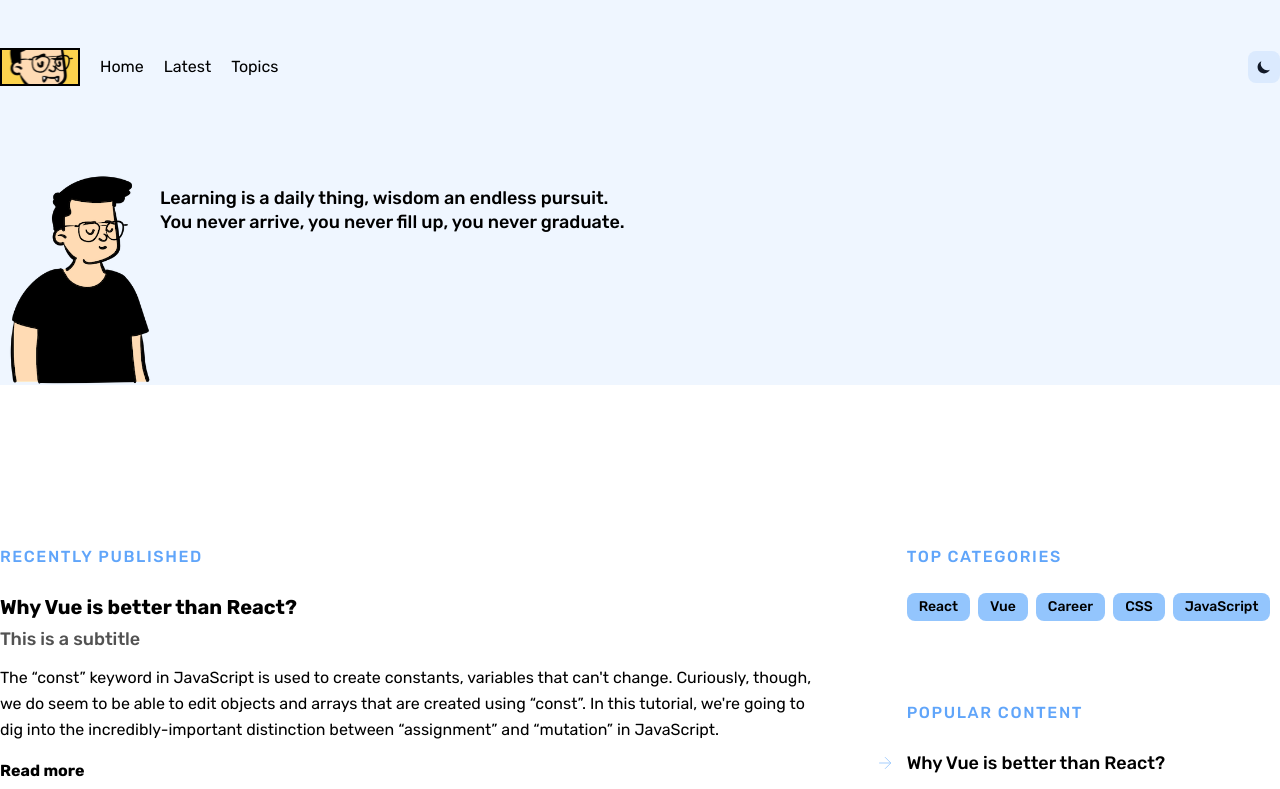
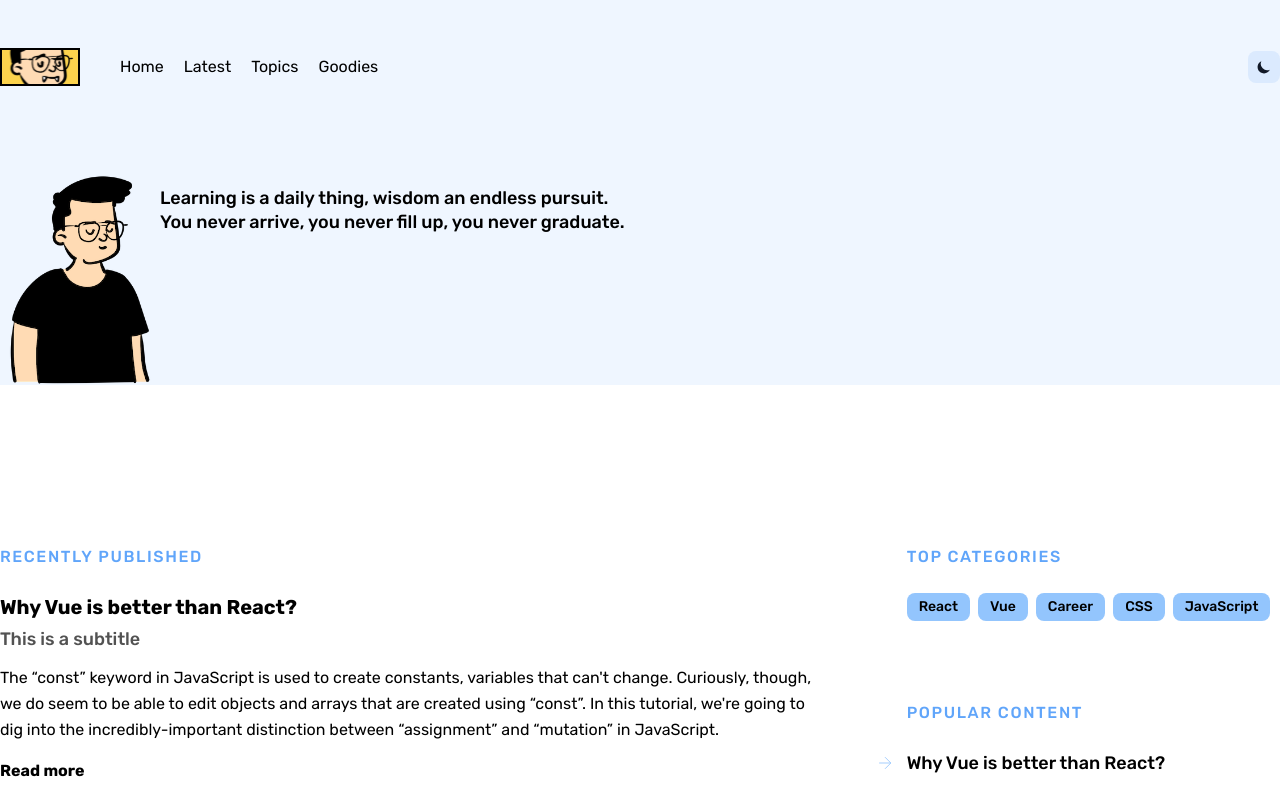
Before and after one commit to smylmrz/personal-blog-react, a React (Vite) app: page / in a window 1280 px wide. Shown: the top 789 px of the page. Built offline with nearby package versions, Linux system fonts and the light colour scheme.

Commit message:
minor fixes

```diff
--- a/src/components/Navigation.tsx
+++ b/src/components/Navigation.tsx
@@ -23,7 +23,12 @@ function Navigation() {
         },
         {
             name: "Topics",
+            slug: "topics",
             links: categories
+        },
+        {
+            name: "Goodies",
+            slug: "goodies"
         }
     ]
 
@@ -31,7 +36,7 @@ function Navigation() {
 
     return (
         <div className="px-5 lg:px-0 flex items-center justify-between">
-            <div className="flex items-center gap-5">
+            <div className="flex items-center space-x-10">
                 <div>
                     <Link to="/">
                         <img className="border-2 border-black w-20" src="/logo.svg" alt=""/>
@@ -39,7 +44,7 @@ function Navigation() {
                 </div>
                 <ul className="hidden lg:flex gap-5">
                     {links.map(link => (
-                        <li key={link.name}>
+                        <li key={link.slug}>
                             <NavLink to={link.slug ?? "/"}>
                                 {link.name}
                             </NavLink>
@@ -75,7 +80,7 @@ function Navigation() {
                                 {link.name}
                             </NavLink>
                             {link.links?.length && <ul className="space-y-2 pt-2 pl-5">
-                                {link.links?.map(link => <li key={link.name}>
+                                {link.links?.map(link => <li key={link.slug}>
                                         <NavLink className="font-medium text-xl" to={link.slug ?? '/'}>
                                             {link.name}
                                         </NavLink>
--- a/src/components/RecentPosts.tsx
+++ b/src/components/RecentPosts.tsx
@@ -9,7 +9,7 @@ function RecentPosts() {
             <Title>Recently Published</Title>
 
             <div className="space-y-16">
-                {posts.map((post) => <Post post={post} key={post.id}/>)}
+                {posts.map((post) => <Post post={post} key={post.slug}/>)}
             </div>
         </div>
     )
--- a/src/components/TopCategories.tsx
+++ b/src/components/TopCategories.tsx
@@ -7,7 +7,7 @@ function TopCategories() {
             <Title>Top Categories</Title>
             <div className="flex gap-2 flex-wrap">
                 {categories.map((category) =>
-                    <Tag content={category.name} to={`category/${category.slug}`} key={category.id}/>)
+                    <Tag content={category.name} to={`category/${category.slug}`} key={category.slug}/>)
                 }
             </div>
         </div>
```
